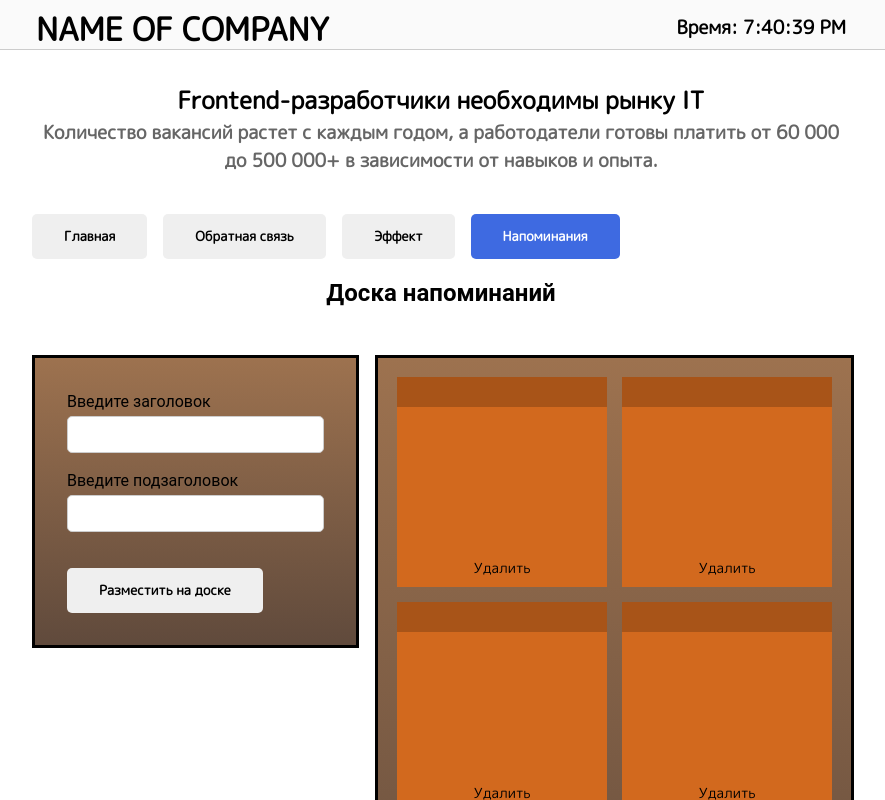
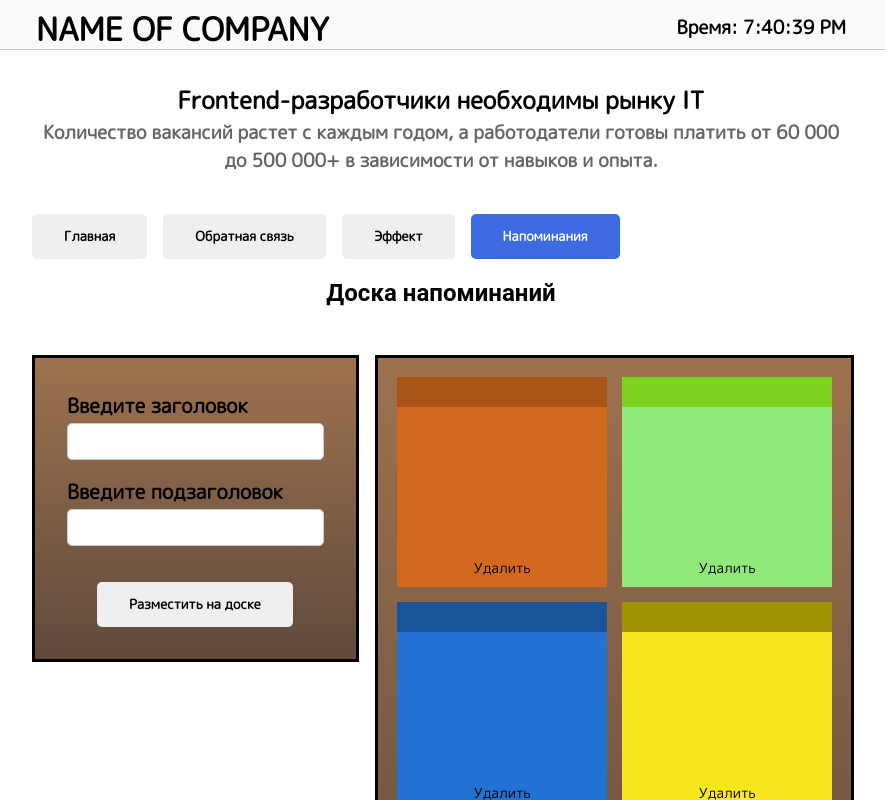
Before and after one commit to Lyaguh21/react-first-steps, a React (Vite) app: page / in a window 1280 px wide. Both pictures are taken after a click on the button "Напоминания". Shown: the top 800 px of the page, without its empty margins (199-1084 px from the left). Built offline with nearby package versions, Linux system fonts and the light colour scheme.

Commit message:
Разноцветные заметки

```diff
--- a/src/dashboard/dashboardform/DashBoardForm.jsx
+++ b/src/dashboard/dashboardform/DashBoardForm.jsx
@@ -25,6 +25,7 @@ export default function DashBoardForm({ onSubmit }) {
         </label>
         <input
           className="control"
+          maxlength="32"
           type="text"
           id="title"
           value={title}
@@ -35,6 +36,7 @@ export default function DashBoardForm({ onSubmit }) {
         <label htmlFor="descriptionReminders">Введите подзаголовок</label>
         <input
           className="control"
+          maxlength="50"
           type="text"
           id="subtitle"
           value={subtitle}
--- a/src/dashboard/dashboardform/DashBoardForm.scss
+++ b/src/dashboard/dashboardform/DashBoardForm.scss
@@ -19,11 +19,14 @@ $deskСolor: linear-gradient(to top, #604a3c, #9d724f);
   margin-top: 3rem;
   padding: 2rem 2rem 2rem 2rem;
   label {
-    font-family: $main-font;
+    font-family: $remindersfont;
+    font-size: 20px;
+    font-weight: bold;
   }
 }
 #setOnDesk {
   justify-content: center;
+  margin-left: 30px;
 }
 .label {
   font-family: $remindersfont;
--- a/src/dashboard/dashboardreminders/DashBoardReminders.jsx
+++ b/src/dashboard/dashboardreminders/DashBoardReminders.jsx
@@ -1,6 +1,6 @@
 import RemindersSection from "../reminders/RemindersSection";
 import "./DashBoardReminders.scss";
-
+import { remindersColor } from "../../data";
 export default function DashBoardReminders({
   cell1,
   cell2,
@@ -19,6 +19,8 @@ export default function DashBoardReminders({
               <RemindersSection
                 mainText={cell1?.title}
                 subText={cell1?.subtitle}
+                mainColor={remindersColor[0].main}
+                boxColor={remindersColor[0].box}
               ></RemindersSection>
             </td>
             <td>
@@ -26,6 +28,8 @@ export default function DashBoardReminders({
               <RemindersSection
                 mainText={cell2?.title}
                 subText={cell2?.subtitle}
+                mainColor={remindersColor[1].main}
+                boxColor={remindersColor[1].box}
               ></RemindersSection>
             </td>
           </tr>
@@ -34,12 +38,16 @@ export default function DashBoardReminders({
               <RemindersSection
                 mainText={cell3?.title}
                 subText={cell3?.subtitle}
+                mainColor={remindersColor[2].main}
+                boxColor={remindersColor[2].box}
               ></RemindersSection>
             </td>
             <td>
               <RemindersSection
                 mainText={cell4?.title}
                 subText={cell4?.subtitle}
+                mainColor={remindersColor[3].main}
+                boxColor={remindersColor[3].box}
               ></RemindersSection>
             </td>
           </tr>
@@ -48,12 +56,16 @@ export default function DashBoardReminders({
               <RemindersSection
                 mainText={cell5?.title}
                 subText={cell5?.subtitle}
+                mainColor={remindersColor[4].main}
+                boxColor={remindersColor[4].box}
               ></RemindersSection>
             </td>
             <td>
               <RemindersSection
                 mainText={cell6?.title}
                 subText={cell6?.subtitle}
+                mainColor={remindersColor[5].main}
+                boxColor={remindersColor[5].box}
               ></RemindersSection>
             </td>
           </tr>
--- a/src/dashboard/reminders/RemindersSection.jsx
+++ b/src/dashboard/reminders/RemindersSection.jsx
@@ -1,10 +1,20 @@
 import "./RemindersSection.scss";
 import RemindersButton from "./RemindersButton";
-export default function RemindersSection({ mainText, subText, ...props }) {
+import { remindersColor } from "../../data";
+export default function RemindersSection({
+  mainText,
+  subText,
+  mainColor,
+  boxColor,
+  ...props
+}) {
   return (
-    <div id="remindersBox" {...props}>
+    <div id="remindersBox" style={{ backgroundColor: mainColor }} {...props}>
+      <div className="bordertext">
         <div className="heightReminders">
-        <div className="box"> </div>
+          <div className="box" style={{ backgroundColor: boxColor }}>
+            {" "}
+          </div>
           <h1>{mainText}</h1>
           <h5>{subText}</h5>
         </div>
@@ -12,5 +22,6 @@ export default function RemindersSection({ mainText, subText, ...props }) {
           <RemindersButton />
         </div>
       </div>
+    </div>
   );
 }
--- a/src/dashboard/reminders/RemindersSection.scss
+++ b/src/dashboard/reminders/RemindersSection.scss
@@ -7,15 +7,16 @@ $remindersfont: "M PLUS Rounded 1c", serif;
 #remindersBox {
   height: 210px;
   width: 210px;
-  background-color: chocolate;
+
   h1 {
     margin: 0.8rem 1rem 0.8rem 1rem;
+    word-break: break-all;
   }
   h5 {
     margin: 0rem 1rem 0.8rem 1rem;
+    word-break: break-all;
   }
   .box {
-    background-color: rgb(168, 84, 24);
     height: 30px;
     width: 100%;
   }
--- a/src/data.js
+++ b/src/data.js
@@ -57,5 +57,5 @@ export const remindersColor = [
   { main: " #2172D2", box: " #185499" },
   { main: " #F8E71C", box: " #9E9305" },
   { main: " #E5021E", box: "#7A0210" },
-  { main: " #DEF5C7", box: "#A6E367" },
+  { main: " #DEF5C7", box: "rgb(133, 164, 102)" },
 ];
```
Lines whose indentation alone changed are shown as unchanged.
